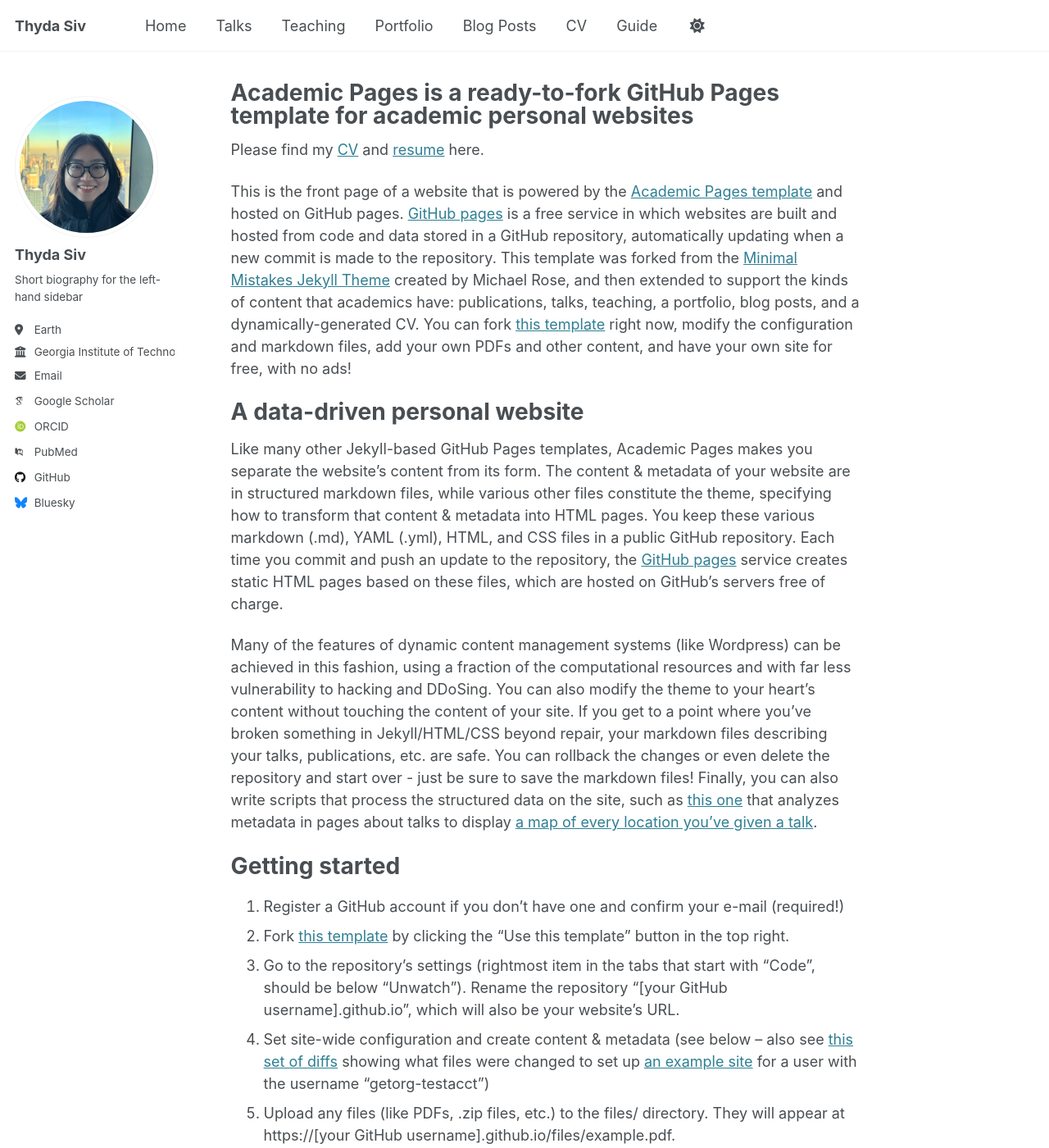
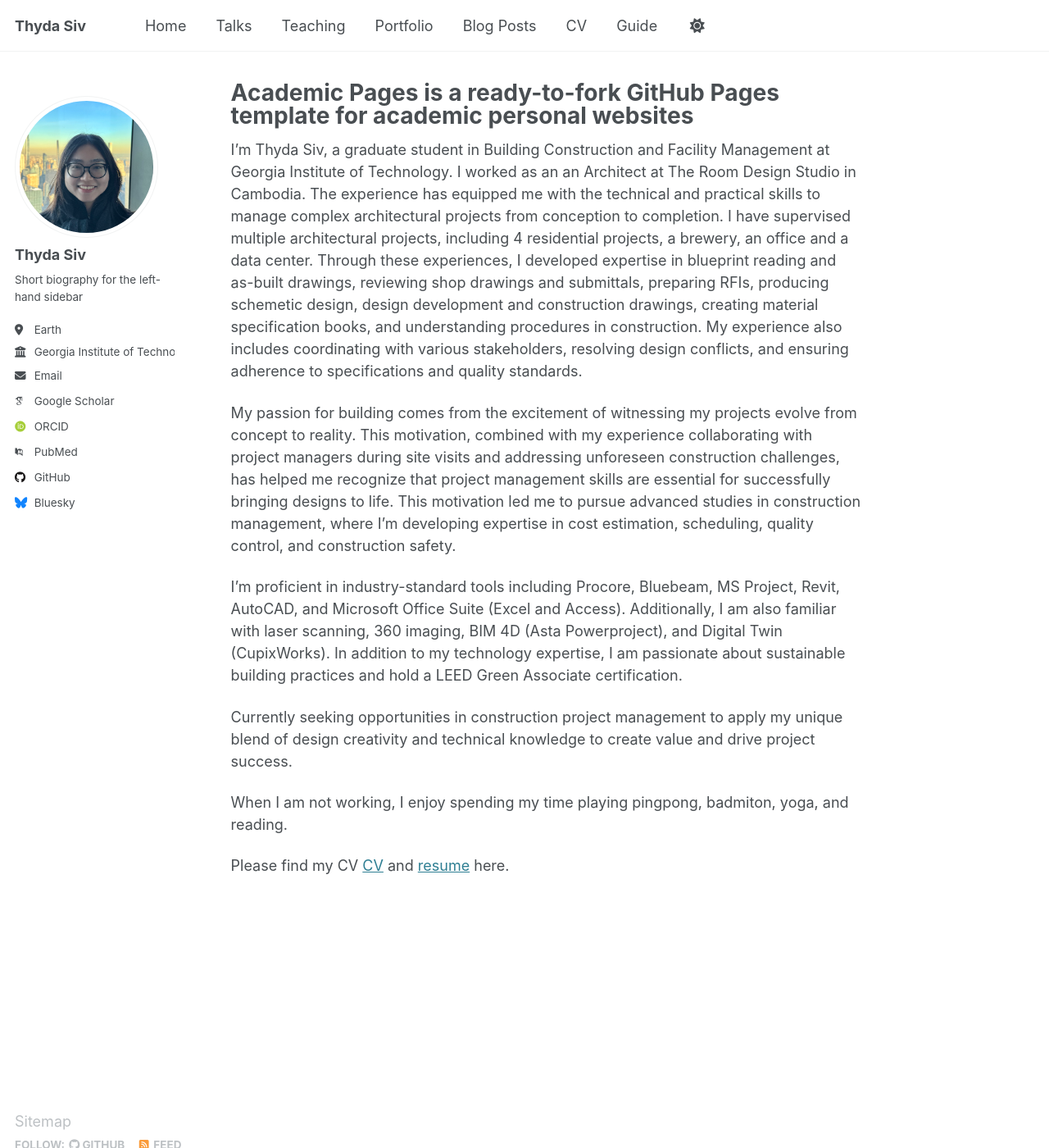
Before and after one commit to thydasiv/thydasiv.github.io, a Jekyll site: the page built from _pages/about.md, in a window 1280 px wide and 1400 px high. Shown: the whole window at 82% size. Built offline with Jekyll 4.4.1, drawn with Linux system fonts in a browser that asks for light colours; some web fonts are replaced; some of the changed text lies outside the part shown.

Commit message:
Update about.md

```diff
--- a/_pages/about.md
+++ b/_pages/about.md
@@ -7,45 +7,14 @@ redirect_from:
   - /about.html
 ---
 
-Please find my [CV](https://reachsak.github.io/files/reachsak.pdf) and [resume](https://reachsak.github.io/files/resume.pdf) here.
+I'm Thyda Siv, a graduate student in Building Construction and Facility Management at Georgia Institute of Technology. I worked as an  an Architect at The Room Design Studio in Cambodia. The experience has equipped me with the technical and practical skills to manage complex architectural projects from conception to completion. I have supervised multiple architectural projects, including 4 residential projects, a brewery, an office and a data center. Through these experiences, I developed expertise in blueprint reading and as-built drawings, reviewing shop drawings and submittals, preparing RFIs, producing schemetic design, design development and construction drawings, creating material specification books, and understanding procedures in construction. My experience also includes coordinating with various stakeholders, resolving design conflicts, and ensuring adherence to specifications and quality standards.
 
-This is the front page of a website that is powered by the [Academic Pages template](https://github.com/academicpages/academicpages.github.io) and hosted on GitHub pages. [GitHub pages](https://pages.github.com) is a free service in which websites are built and hosted from code and data stored in a GitHub repository, automatically updating when a new commit is made to the repository. This template was forked from the [Minimal Mistakes Jekyll Theme](https://mmistakes.github.io/minimal-mistakes/) created by Michael Rose, and then extended to support the kinds of content that academics have: publications, talks, teaching, a portfolio, blog posts, and a dynamically-generated CV. You can fork [this template](https://github.com/academicpages/academicpages.github.io) right now, modify the configuration and markdown files, add your own PDFs and other content, and have your own site for free, with no ads!
+My passion for building comes from the excitement of witnessing my projects evolve from concept to reality. This motivation, combined with my experience collaborating with project managers during site visits and addressing unforeseen construction challenges, has helped me recognize that project management skills are essential for successfully bringing designs to life. This motivation led me to pursue advanced studies in construction management, where I'm developing expertise in cost estimation, scheduling, quality control, and construction safety.
 
-A data-driven personal website
-======
-Like many other Jekyll-based GitHub Pages templates, Academic Pages makes you separate the website's content from its form. The content & metadata of your website are in structured markdown files, while various other files constitute the theme, specifying how to transform that content & metadata into HTML pages. You keep these various markdown (.md), YAML (.yml), HTML, and CSS files in a public GitHub repository. Each time you commit and push an update to the repository, the [GitHub pages](https://pages.github.com/) service creates static HTML pages based on these files, which are hosted on GitHub's servers free of charge.
+I'm proficient in industry-standard tools including Procore, Bluebeam, MS Project, Revit, AutoCAD, and Microsoft Office Suite (Excel and Access). Additionally, I am also familiar with laser scanning, 360 imaging, BIM 4D (Asta Powerproject), and Digital Twin (CupixWorks). In addition to my technology expertise, I am passionate about sustainable building practices and hold a LEED Green Associate certification.
 
-Many of the features of dynamic content management systems (like Wordpress) can be achieved in this fashion, using a fraction of the computational resources and with far less vulnerability to hacking and DDoSing. You can also modify the theme to your heart's content without touching the content of your site. If you get to a point where you've broken something in Jekyll/HTML/CSS beyond repair, your markdown files describing your talks, publications, etc. are safe. You can rollback the changes or even delete the repository and start over - just be sure to save the markdown files! Finally, you can also write scripts that process the structured data on the site, such as [this one](https://github.com/academicpages/academicpages.github.io/blob/master/talkmap.ipynb) that analyzes metadata in pages about talks to display [a map of every location you've given a talk](https://academicpages.github.io/talkmap.html).
+Currently seeking opportunities in construction project management to apply my unique blend of design creativity and technical knowledge to create value and drive project success.
 
-Getting started
-======
-1. Register a GitHub account if you don't have one and confirm your e-mail (required!)
-1. Fork [this template](https://github.com/academicpages/academicpages.github.io) by clicking the "Use this template" button in the top right.
-1. Go to the repository's settings (rightmost item in the tabs that start with "Code", should be below "Unwatch"). Rename the repository "[your GitHub username].github.io", which will also be your website's URL.
-1. Set site-wide configuration and create content & metadata (see below -- also see [this set of diffs](http://archive.is/3TPas) showing what files were changed to set up [an example site](https://getorg-testacct.github.io) for a user with the username "getorg-testacct")
-1. Upload any files (like PDFs, .zip files, etc.) to the files/ directory. They will appear at https://[your GitHub username].github.io/files/example.pdf.
-1. Check status by going to the repository settings, in the "GitHub pages" section
+When I am not working, I enjoy spending my time playing pingpong, badmiton, yoga, and reading.
 
-Site-wide configuration
-------
-The main configuration file for the site is in the base directory in [_config.yml](https://github.com/academicpages/academicpages.github.io/blob/master/_config.yml), which defines the content in the sidebars and other site-wide features. You will need to replace the default variables with ones about yourself and your site's github repository. The configuration file for the top menu is in [_data/navigation.yml](https://github.com/academicpages/academicpages.github.io/blob/master/_data/navigation.yml). For example, if you don't have a portfolio or blog posts, you can remove those items from that navigation.yml file to remove them from the header.
-
-Create content & metadata
-------
-For site content, there is one markdown file for each type of content, which are stored in directories like _publications, _talks, _posts, _teaching, or _pages. For example, each talk is a markdown file in the [_talks directory](https://github.com/academicpages/academicpages.github.io/tree/master/_talks). At the top of each markdown file is structured data in YAML about the talk, which the theme will parse to do lots of cool stuff. The same structured data about a talk is used to generate the list of talks on the [Talks page](https://academicpages.github.io/talks), each [individual page](https://academicpages.github.io/talks/2012-03-01-talk-1) for specific talks, the talks section for the [CV page](https://academicpages.github.io/cv), and the [map of places you've given a talk](https://academicpages.github.io/talkmap.html) (if you run this [python file](https://github.com/academicpages/academicpages.github.io/blob/master/talkmap.py) or [Jupyter notebook](https://github.com/academicpages/academicpages.github.io/blob/master/talkmap.ipynb), which creates the HTML for the map based on the contents of the _talks directory).
-
-**Markdown generator**
-
-The repository includes [a set of Jupyter notebooks](https://github.com/academicpages/academicpages.github.io/tree/master/markdown_generator
-) that converts a CSV containing structured data about talks or presentations into individual markdown files that will be properly formatted for the Academic Pages template. The sample CSVs in that directory are the ones I used to create my own personal website at stuartgeiger.com. My usual workflow is that I keep a spreadsheet of my publications and talks, then run the code in these notebooks to generate the markdown files, then commit and push them to the GitHub repository.
-
-How to edit your site's GitHub repository
-------
-Many people use a git client to create files on their local computer and then push them to GitHub's servers. If you are not familiar with git, you can directly edit these configuration and markdown files directly in the github.com interface. Navigate to a file (like [this one](https://github.com/academicpages/academicpages.github.io/blob/master/_talks/2012-03-01-talk-1.md) and click the pencil icon in the top right of the content preview (to the right of the "Raw | Blame | History" buttons). You can delete a file by clicking the trashcan icon to the right of the pencil icon. You can also create new files or upload files by navigating to a directory and clicking the "Create new file" or "Upload files" buttons.
-
-Example: editing a markdown file for a talk
-![Editing a markdown file for a talk](/images/editing-talk.png)
-
-For more info
-------
-More info about configuring Academic Pages can be found in [the guide](https://academicpages.github.io/markdown/), the [growing wiki](https://github.com/academicpages/academicpages.github.io/wiki), and you can always [ask a question on GitHub](https://github.com/academicpages/academicpages.github.io/discussions). The [guides for the Minimal Mistakes theme](https://mmistakes.github.io/minimal-mistakes/docs/configuration/) (which this theme was forked from) might also be helpful.
+Please find my CV [CV](https://reachsak.github.io/files/reachsak.pdf) and [resume](https://reachsak.github.io/files/resume.pdf) here.
```
